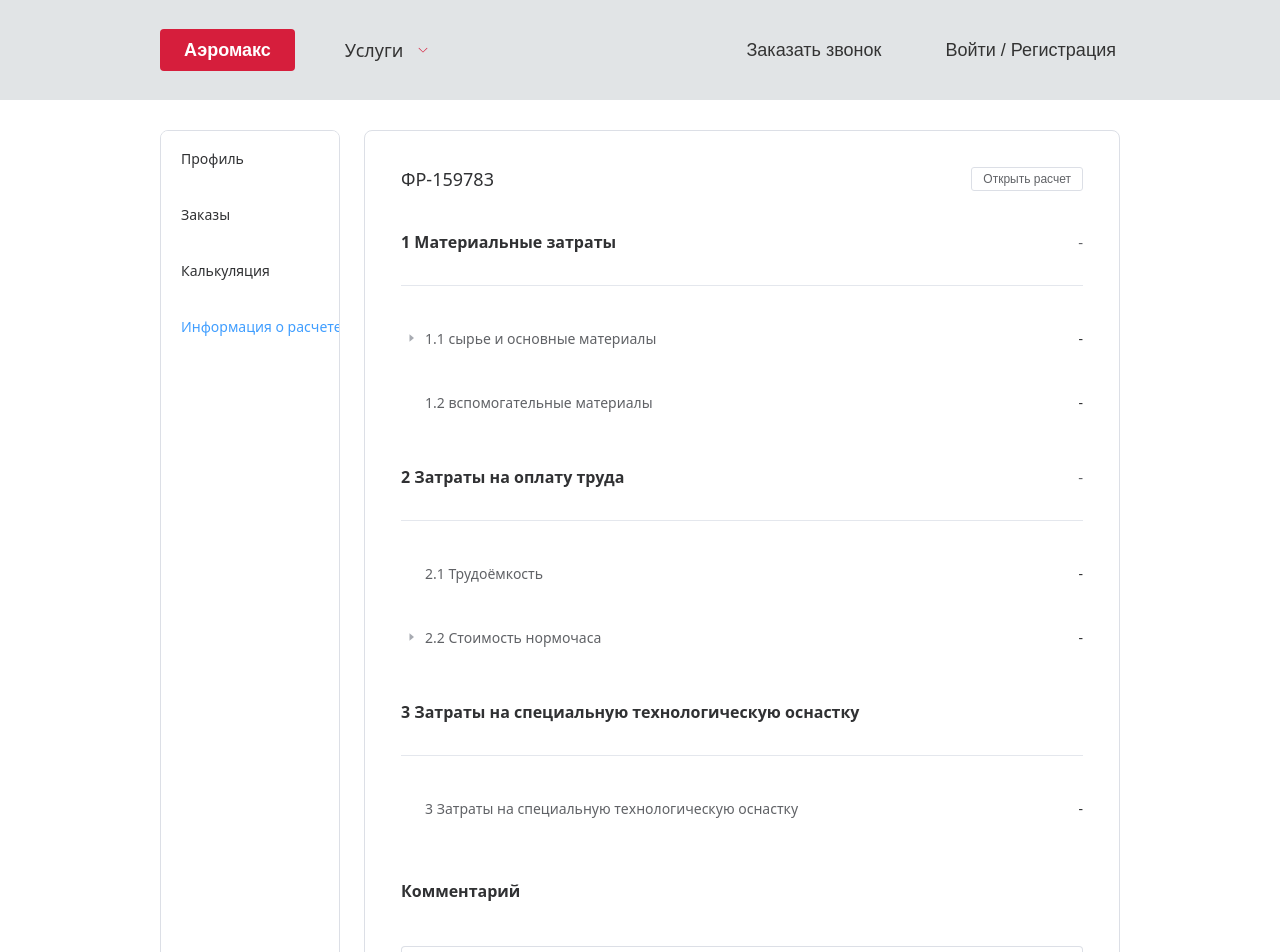
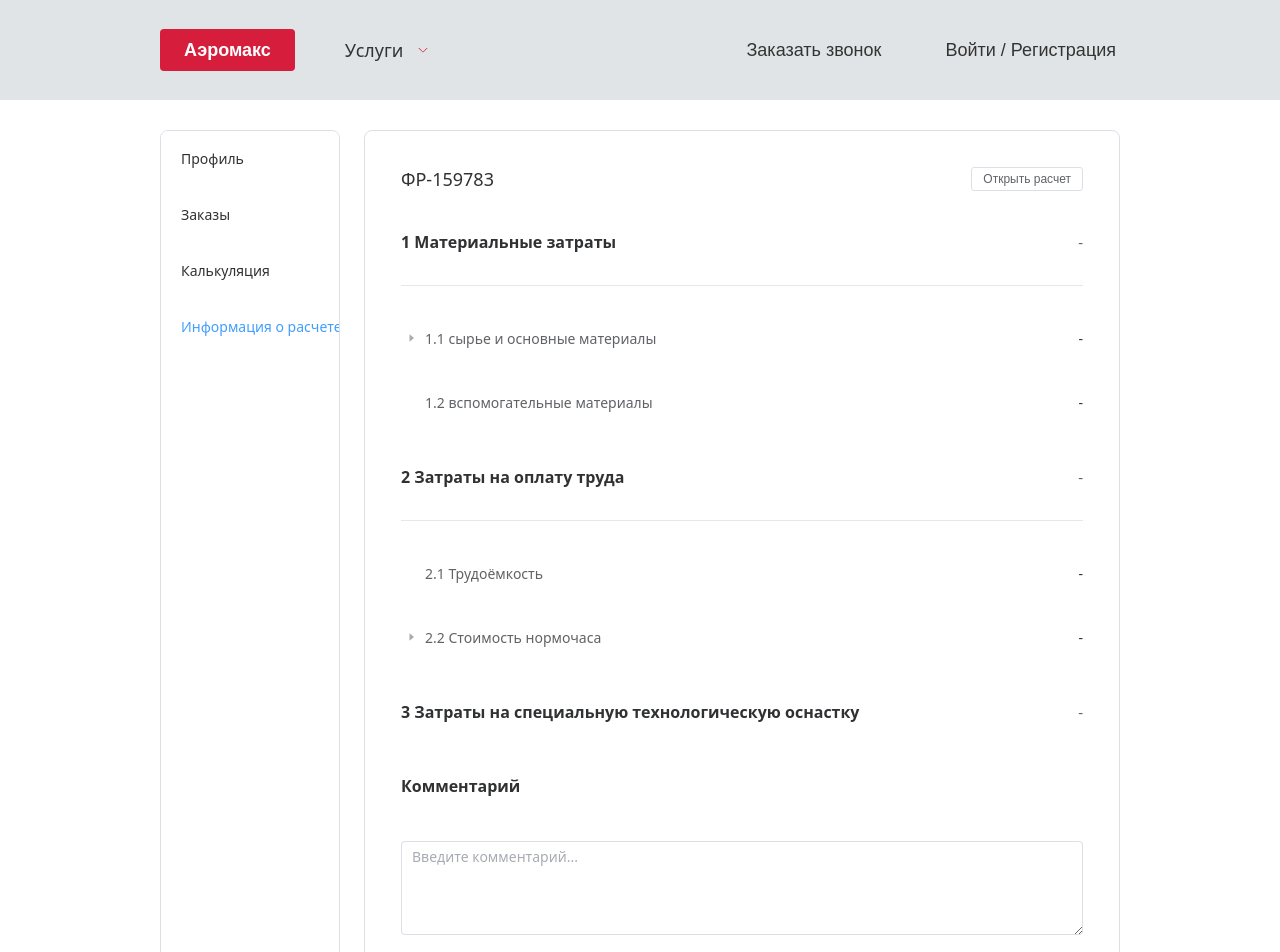
Before and after one commit to js-owl/maas-front, a Vue app: page /personal/calc-info in a window 1280 px wide. Shown: the top 952 px of the page. Built offline with nearby package versions, Linux system fonts and the light colour scheme; no server answers.

Commit message:
Refactor PersonalCalcInfo component by removing tooling costs tree structure and updating the display to show tooling costs directly alongside the section title. This change enhances clarity and simplifies the component's structure for better maintainability.

```diff
--- a/src/components/PersonalCalcInfo.vue
+++ b/src/components/PersonalCalcInfo.vue
@@ -128,15 +128,6 @@ const laborCostsTree = computed(() => [
         value: laborCosts.value.priceOfHourWithOthers.administrativeExpenses,
       },
     ],
-  },
-])
-
-// Convert tooling costs to tree data structure
-// Tree structure matches the exact label from the specification image
-const toolingCostsTree = computed(() => [
-  {
-    label: '3 Затраты на специальную технологическую оснастку',
-    value: toolingCosts.value,
   },
 ])
 
@@ -317,21 +308,10 @@ const handleSave = async () => {
     <!-- Tooling Costs Section -->
     <!-- Using el-tree for consistent display structure across all cost sections -->
     <div class="cost-section">
-      <div class="section-title">3 Затраты на специальную технологическую оснастку</div>
-      <div class="section-divider"></div>
-      <el-tree
-        :data="toolingCostsTree"
-        :props="{ children: 'children', label: 'label' }"
-        :expand-on-click-node="false"
-        class="cost-tree"
-      >
-        <template #default="{ data }">
-          <div class="cost-item">
-            <span class="cost-label">{{ data.label }}</span>
-            <span class="cost-value" v-if="data.value !== null">{{ data.value }}</span>
-          </div>
-        </template>
-      </el-tree>
+      <div class="section-title">
+        <span>3 Затраты на специальную технологическую оснастку</span>
+        <span class="section-value">{{ toolingCosts }}</span>
+      </div>
     </div>
 
     <!-- Comment Section -->
```
